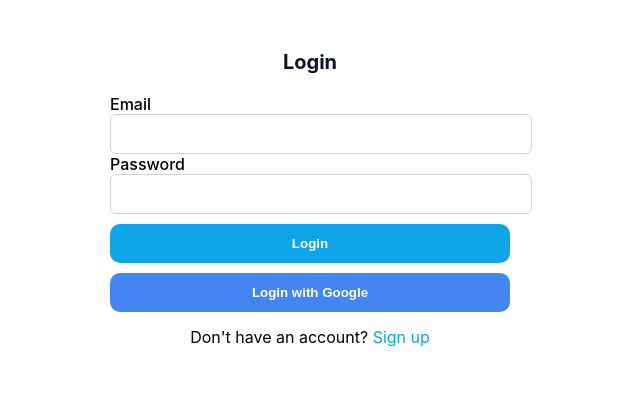
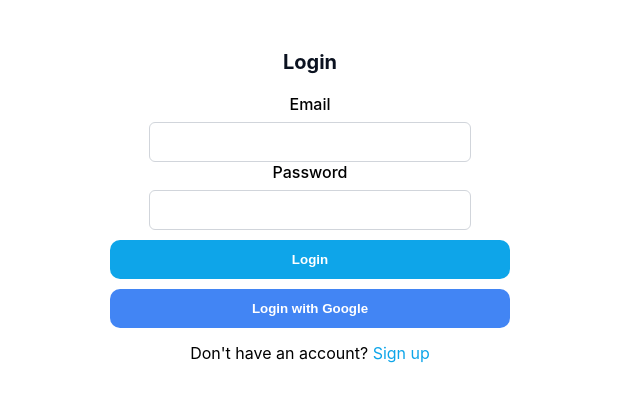
Before and after one commit to zion2912/fitness-tracker, a React (Create React App) app: page /login in a window 1280 px wide. Shown: the top 402 px of the page, without its empty margins (330-970 px from the left). Built offline with nearby package versions, Linux system fonts and the light colour scheme; no server answers.

Commit message:
style changes

```diff
--- a/src/App.css
+++ b/src/App.css
@@ -177,11 +177,19 @@
 }
 
 .auth-panel label {
+  display: flex;
+  flex-direction: column;
+  align-items: center;
   font-weight: 500;
+}
+
+.label-text {
+  margin-bottom: 8px;
 }
 
 .auth-panel input {
   width: 100%;
+  max-width: 300px;
   padding: 10px;
   border: 1px solid #d1d5db;
   border-radius: 6px;
--- a/src/components/Login.js
+++ b/src/components/Login.js
@@ -35,11 +35,11 @@
       <form onSubmit={handleSubmit}>
         <div className="row">
           <label>
-            Email
+            <div className="label-text">Email</div>
             <input type="email" value={email} onChange={e => setEmail(e.target.value)} required />
           </label>
           <label>
-            Password
+            <div className="label-text">Password</div>
             <input type="password" value={password} onChange={e => setPassword(e.target.value)} required />
           </label>
         </div>
--- a/src/components/Signup.js
+++ b/src/components/Signup.js
@@ -31,15 +31,15 @@
       <form onSubmit={handleSubmit}>
         <div className="row">
           <label>
-            Email
+            <div className="label-text">Email</div>
             <input type="email" value={email} onChange={e => setEmail(e.target.value)} required />
           </label>
           <label>
-            Password
+            <div className="label-text">Password</div>
             <input type="password" value={password} onChange={e => setPassword(e.target.value)} required />
           </label>
           <label>
-            Confirm Password
+            <div className="label-text">Confirm Password</div>
             <input type="password" value={confirmPassword} onChange={e => setConfirmPassword(e.target.value)} required />
           </label>
         </div>
```
